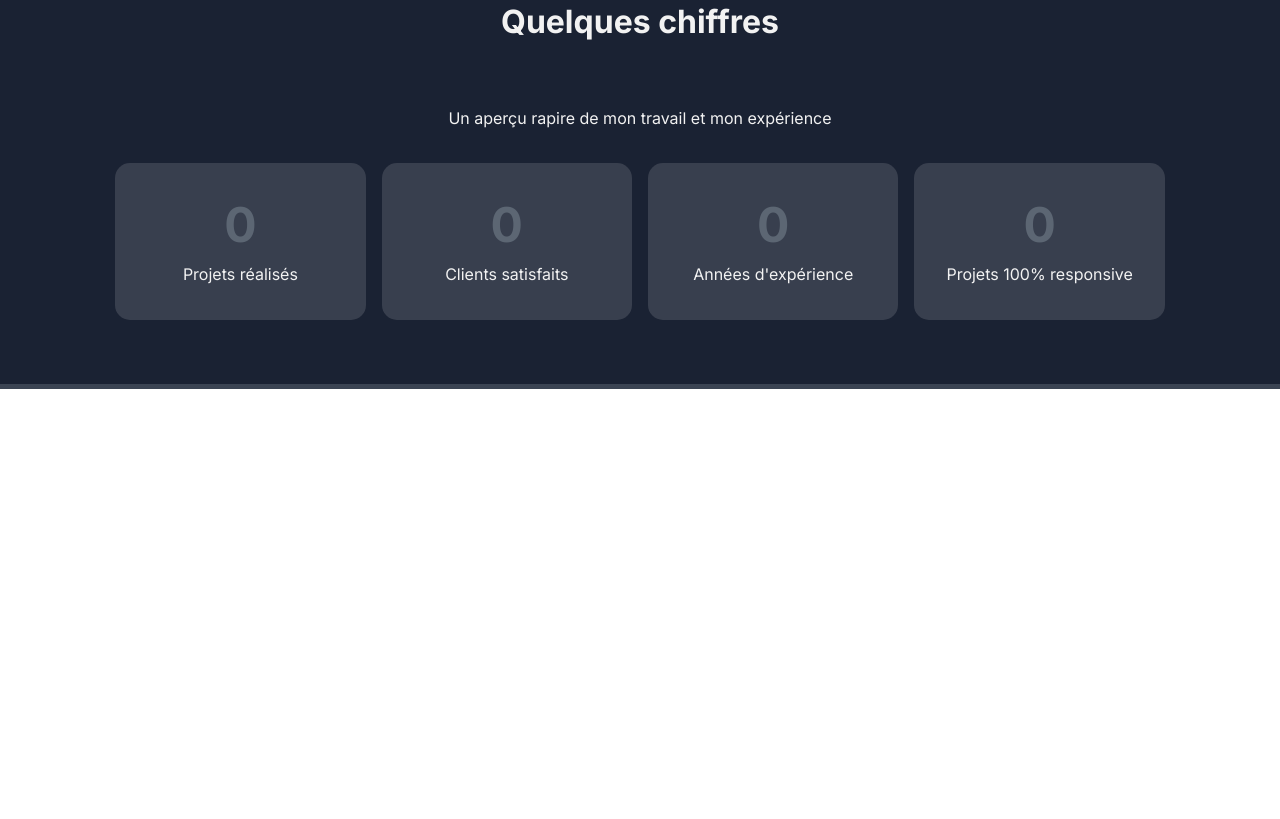
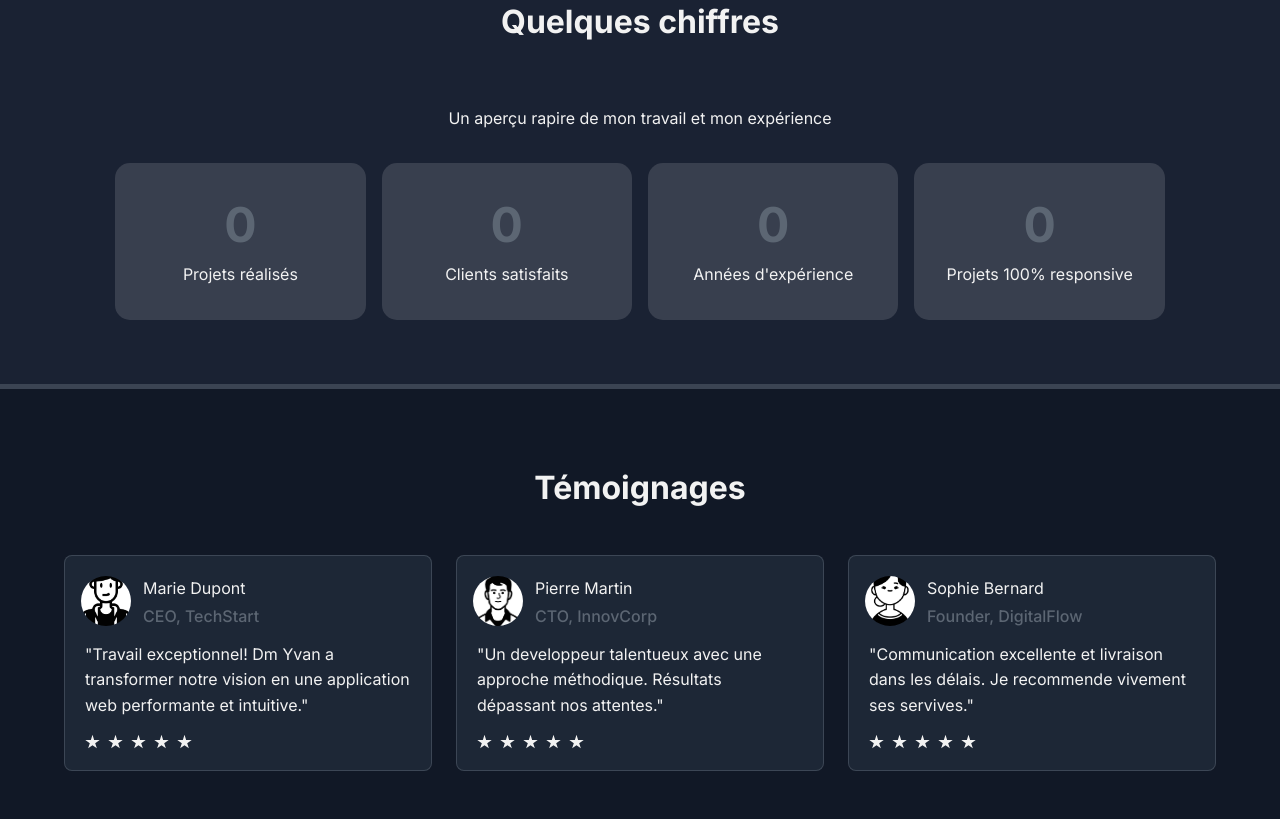
Before and after one commit to Lendl63/Portfolio, a plain HTML site: page index.html in a window 1280 px wide. Shown: the part 3222-4041 px from the top of the page. Before the commit the page ends 3611 px from the top, so only its background shows below. Drawn offline with Linux system fonts and the light colour scheme; animation ran at ten frames a second.

Commit message:
feat: ajout de la section reviews (structure et design)

```diff
--- a/index.html
+++ b/index.html
@@ -248,5 +248,78 @@
             </div>
         </div>
     </section>
+
+    <!--======  REVIEW SECTION =====-->
+    <section id="reviews" class="reviews dark">
+        <h2 class="section-title">Témoignages</h2>
+        <div class="reviews-contain">
+            <div class="reviews-card">
+                <div class="reviews-card-head">
+                    <img src="src/icon/user/user3.jpg" alt="Avatar">
+                    <div>
+                        <p class="section-text">Marie Dupont</p>
+                        <p class="section-text-second">CEO, TechStart</p>
+                    </div>
+                </div>
+                <div class="reviews-card-body">
+                    <p class="section-text">
+                        "Travail exceptionnel! Dm Yvan a transformer notre vision en
+                        une application web performante et intuitive."
+                    </p>
+                </div>
+                <div class="reviews-card-footer">
+                    <span></span>
+                    <span></span>
+                    <span></span>
+                    <span></span>
+                    <span></span>
+                </div>
+            </div>
+            <div class="reviews-card">
+                <div class="reviews-card-head">
+                    <img src="src/icon/user/user2.jpg" alt="Avatar">
+                    <div>
+                        <p class="section-text">Pierre Martin</p>
+                        <p class="section-text-second">CTO, InnovCorp</p>
+                    </div>
+                </div>
+                <div class="reviews-card-body">
+                    <p class="section-text">
+                        "Un developpeur talentueux avec une approche méthodique.
+                        Résultats dépassant nos attentes."
+                    </p>
+                </div>
+                <div class="reviews-card-footer">
+                    <span></span>
+                    <span></span>
+                    <span></span>
+                    <span></span>
+                    <span></span>
+                </div>
+            </div>
+            <div class="reviews-card">
+                <div class="reviews-card-head">
+                    <img src="src/icon/user/user1.jpg" alt="Avatar">
+                    <div>
+                        <p class="section-text">Sophie Bernard</p>
+                        <p class="section-text-second">Founder, DigitalFlow</p>
+                    </div>
+                </div>
+                <div class="reviews-card-body">
+                    <p class="section-text">
+                        "Communication excellente et livraison dans les délais.
+                        Je recommende vivement ses servives."
+                    </p>
+                </div>
+                <div class="reviews-card-footer">
+                    <span></span>
+                    <span></span>
+                    <span></span>
+                    <span></span>
+                    <span></span>
+                </div>
+            </div>
+        </div>
+    </section>
 </body>
 </html>
--- a/src/css/style.css
+++ b/src/css/style.css
@@ -405,3 +405,71 @@ section {
     font-weight: var(--fw-bold);
     color: var(--text-muted);
 }
+
+/* ===== REVIEW SECTION ===== */
+.reviews-contain {
+    display: grid;
+    grid-template-columns: repeat(3, 1fr);
+    gap: 1.5rem;
+    padding: 3rem 4rem;
+}
+
+.reviews-card {
+    display: flex;
+    flex-direction: column;
+    align-items: flex-start;
+    justify-content: center;
+    gap: 0.5rem;
+    padding: 1rem;
+
+    border: 1px solid var(--border-soft);
+    border-radius: 8px;
+    background: var(--card-dark);
+}
+
+.reviews-card-head {
+    display: flex;
+    align-items: center;
+    justify-content: center;
+    gap: 0.5rem;
+}
+
+.reviews-card-head > img {
+    width: 50px;
+    height: 50px;
+    object-fit: cover;
+    border-radius: 50%;
+    border: none;
+    color: var(--text-muted);
+}
+
+.reviews-card-head > div {
+    display: flex;
+    flex-direction: column;
+    align-items: flex-start;
+    justify-content: center;
+    gap: 0.25rem;
+    padding: 0.25rem;
+}
+
+.reviews-card-body {
+    display: flex;
+    align-items: flex-start;
+    justify-content: center;
+    padding: 0.25rem;
+}
+
+.reviews-card-footer {
+    display: flex;
+    align-items: flex-start;
+    justify-content: center;
+    padding: 0.25rem;
+    gap: 0.5rem;
+}
+
+.reviews-card-footer > span {
+    width: 15px;
+    height: 15px;
+    clip-path: polygon(50% 0%, 61% 35%, 98% 35%, 68% 57%, 79% 91%, 50% 70%, 21% 91%, 32% 57%, 2% 35%, 39% 35%);
+    background: var(--text-main);
+}
```
